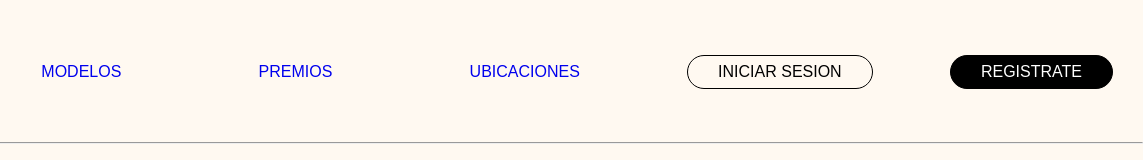
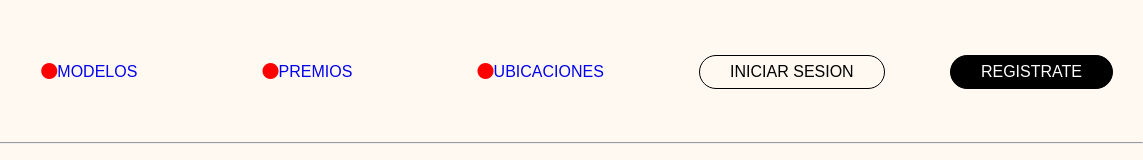
Before and after one commit to ronaldosanch/TAREA07, a plain HTML site: page index.html in a window 1280 px wide. Shown: the top 160 px of the page, 137-1280 px from the left. Drawn offline with Linux system fonts and the light colour scheme; a web font is replaced by a local one.

Commit message:
Update index.html

```diff
--- a/index.html
+++ b/index.html
@@ -21,9 +21,9 @@
         </header>
         <nav id="menu">
             <ul>
-                <li class="boton1"><a href="menu.html">MODELOS</a></li>
-                <li class="boton2"><a href="premios.html">PREMIOS</a></li>
-                <li class="boton3"><a href="ubicaciones.html" target="_blank">UBICACIONES</a></li>
+                <li class="boton1"><a href="menu.html"><i class="fa-solid fa-circle" style="color: #ff0000;"></i>MODELOS</a></li>
+                <li class="boton2"><a href="premios.html"><i class="fa-solid fa-circle" style="color: #ff0000;"></i>PREMIOS</a></li>
+                <li class="boton3"><a href="ubicaciones.html" target="_blank"><i class="fa-solid fa-circle" style="color: #ff0000;"></i>UBICACIONES</a></li>
                 <li class="boton4">INICIAR SESION</li>
                 <li class="boton5">REGISTRATE</li>
             </ul>
```
